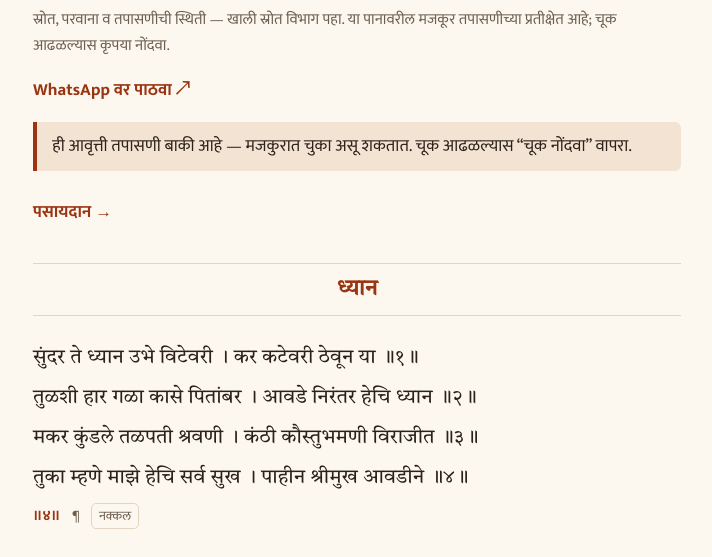
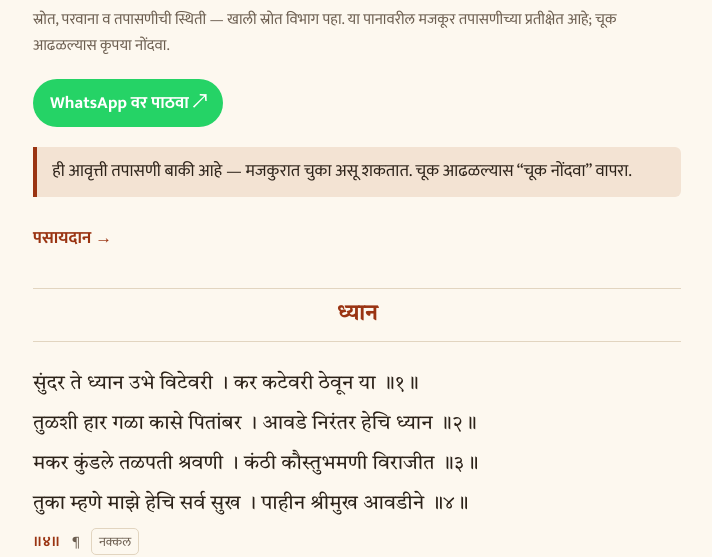
Before and after one commit to me-warkari/santkrupa, a plain HTML site: page nitya/haripath/index.html in a window 1280 px wide. Shown: the part 259-816 px from the top of the page, without its empty margins (283-995 px from the left). Drawn offline with Linux system fonts and the light colour scheme; files whose address does not match are found by name.

Commit message:
Share: green WhatsApp icon button, api.whatsapp.com/send

```diff
--- a/assets/style.css
+++ b/assets/style.css
@@ -208,8 +208,10 @@ a.big:hover { filter: brightness(1.08); }
 /* ---------- prev / next, source box ---------- */
 .prevnext { display: flex; justify-content: space-between; gap: 1em; margin: 1.6em 0; flex-wrap: wrap; }
 .prevnext a { text-decoration: none; font-weight: 700; }
-.share { margin: 1em 0; }
-.share a { text-decoration: none; font-weight: 700; }
+.share { margin: 1.2em 0; }
+.share a { display: inline-flex; align-items: center; gap: .5em; background: #25D366; color: #fff; text-decoration: none; font-weight: 700; padding: .55em 1em; border-radius: 999px; }
+.share a:hover { background: #1da851; }
+.share svg { width: 1.25em; height: 1.25em; flex: none; }
 .sourcebox {
   border: 1px solid var(--rule); border-radius: 8px;
   background: var(--card); padding: 0.5em 1.1em 1em; margin: 2em 0;
```
